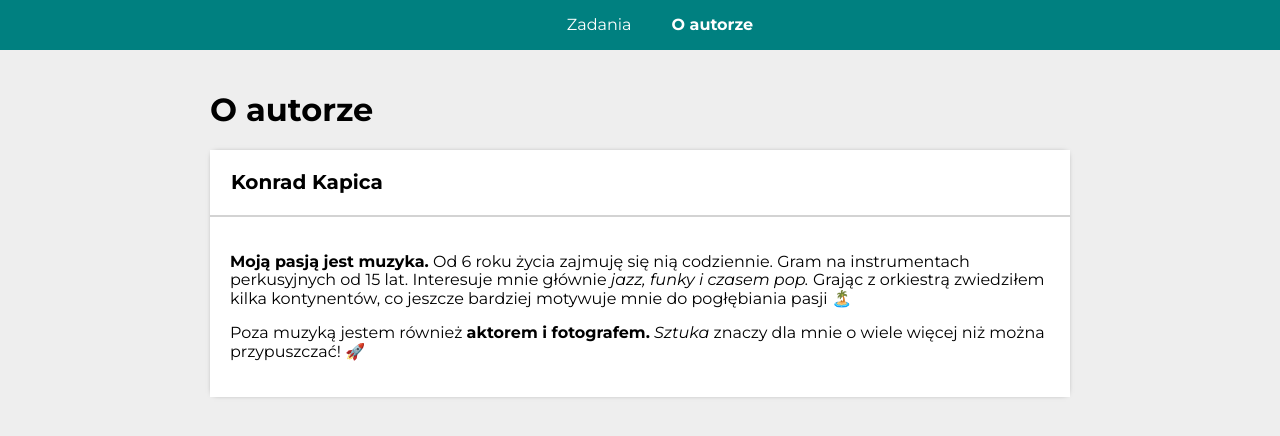
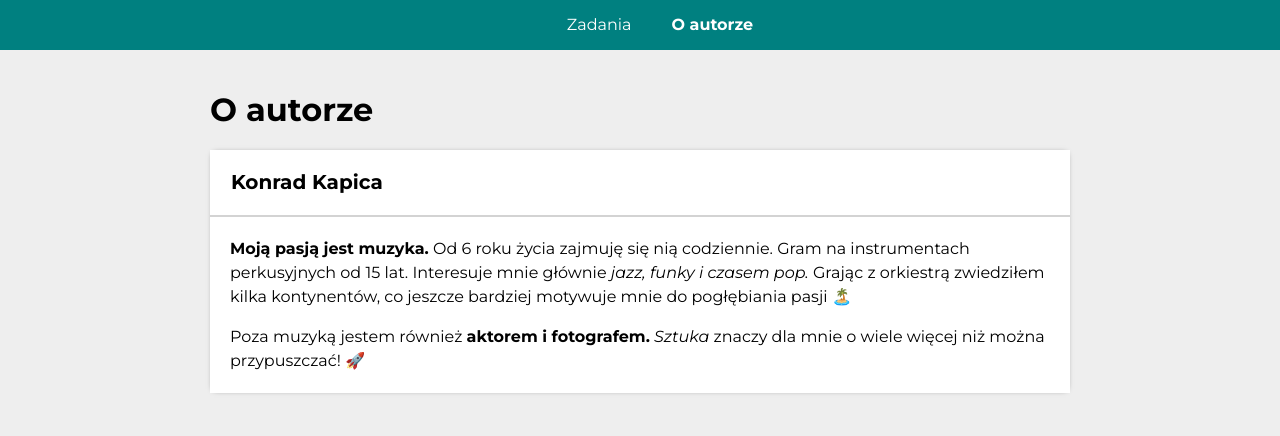
Before and after one commit to konradkapica/todo-list-react, a React (Create React App) app: page /#/autor in a window 1280 px wide. Shown: the top 436 px of the page. Built offline with nearby package versions, Linux system fonts and the light colour scheme.

Commit message:
Paragraph margin changed

```diff
--- a/src/features/author/AuthorPage.js
+++ b/src/features/author/AuthorPage.js
@@ -1,7 +1,7 @@
 import { Container } from "../../common/Container/styled";
 import Header from "../../common/Header";
 import Section from "../../common/Section";
-import { Paragraph } from "./styled";
+import { Paragraph, LastParagraph } from "./styled";
 
 function AuthorPage() {
     return (
@@ -14,9 +14,9 @@ function AuthorPage() {
                         <Paragraph>
                             <strong>Moją pasją jest muzyka.</strong> Od 6 roku życia zajmuję się nią codziennie. Gram na instrumentach perkusyjnych od 15 lat. Interesuje mnie głównie <i>jazz, funky i czasem pop.</i> Grając z orkiestrą zwiedziłem kilka kontynentów, co jeszcze bardziej motywuje mnie do pogłębiania pasji 🏝️
                         </Paragraph>
-                        <Paragraph>
+                        <LastParagraph>
                             Poza muzyką jestem również <strong>aktorem i fotografem.</strong> <em>Sztuka</em> znaczy dla mnie o wiele więcej niż można przypuszczać! 🚀
-                        </Paragraph>
+                        </LastParagraph>
                     </>
                 }
             />
--- a/src/features/author/styled.js
+++ b/src/features/author/styled.js
@@ -1,5 +1,12 @@
 import styled from "styled-components";
 
 export const Paragraph = styled.p`
- font-size: 16px;
+    font-size: 16px;
+    line-height: 1.5;
+    margin-top: 0;
 `;
+
+export const LastParagraph = styled(Paragraph)`
+    margin-top: 16px;
+    margin-bottom: 0;
+`;
```
